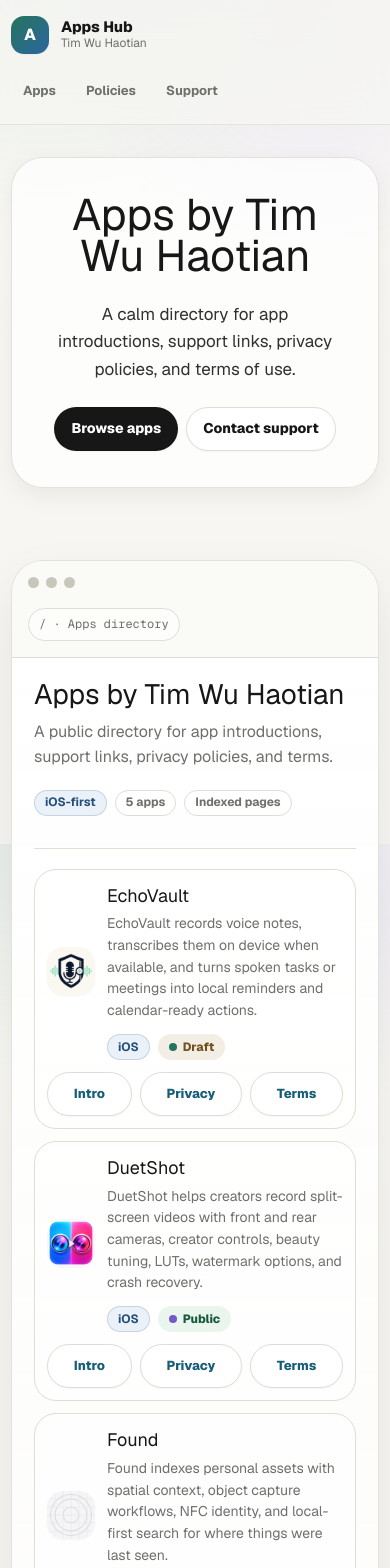
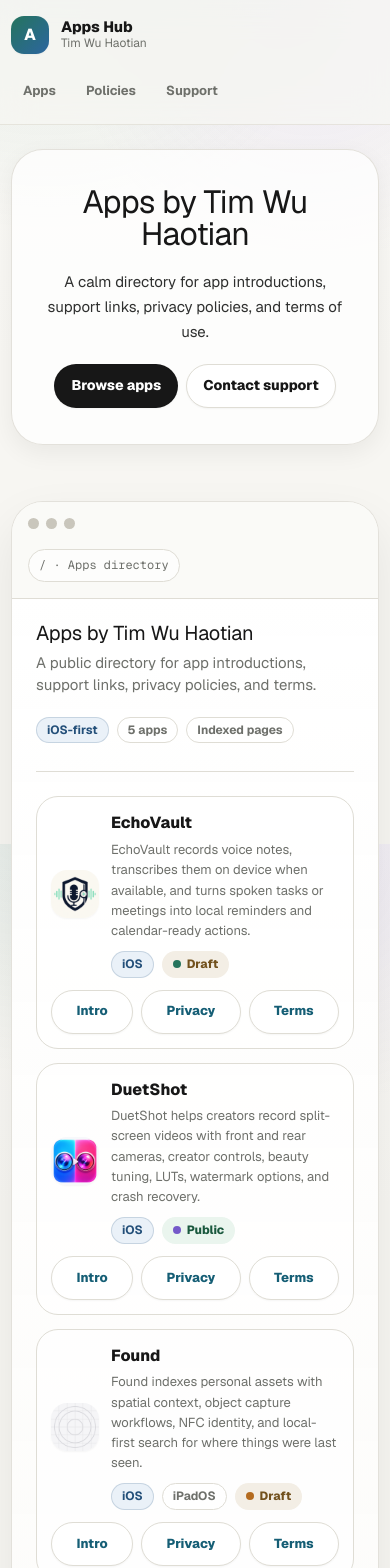
Before and after one commit to timwuhaotian/apps-timwuhaotian-site, a Next.js app: page / in a window 390 px wide. Shown: the top 1568 px of the page. Built offline with nearby package versions, Linux system fonts and the light colour scheme; no server answers.

Commit message:
refactor: update global component spacing, typography, and responsive layout styles

```diff
--- a/src/app/globals.css
+++ b/src/app/globals.css
@@ -177,11 +177,11 @@ blockquote {
 }
 
 .main-stack {
-  padding: 56px 0 72px;
+  padding: 48px 0 72px;
 }
 
 .hero {
-  margin-bottom: 72px;
+  margin-bottom: 56px;
 }
 
 .hero-card,
@@ -196,27 +196,27 @@ blockquote {
 }
 
 .hero-card {
-  min-height: 360px;
-  padding: clamp(36px, 6vw, 72px);
+  min-height: 320px;
+  padding: clamp(40px, 7vw, 80px) clamp(36px, 6vw, 72px);
   display: grid;
   align-content: center;
   justify-items: center;
   text-align: center;
-  gap: 24px;
+  gap: 20px;
 }
 
 .hero-card h1 {
   max-width: 680px;
-  font-size: clamp(44px, 8vw, 80px);
-  line-height: 0.94;
-  letter-spacing: 0;
+  font-size: clamp(40px, 7vw, 72px);
+  line-height: 1;
+  letter-spacing: -0.02em;
 }
 
 .hero-lede {
-  max-width: 680px;
+  max-width: 600px;
   color: var(--ink-soft);
-  font-size: clamp(17px, 2vw, 21px);
-  line-height: 1.62;
+  font-size: clamp(16px, 1.8vw, 19px);
+  line-height: 1.65;
 }
 
 .hero-actions,
@@ -291,7 +291,7 @@ blockquote {
 .feature-list,
 .policy-content {
   display: grid;
-  gap: 12px;
+  gap: 14px;
 }
 
 .app-icon {
@@ -311,6 +311,11 @@ blockquote {
   color: var(--muted);
 }
 
+.section-summary {
+  font-size: 15px;
+  line-height: 1.5;
+}
+
 .dot {
   width: 8px;
   height: 8px;
@@ -324,14 +329,14 @@ blockquote {
 }
 
 .browser-bar {
-  min-height: 54px;
+  min-height: 52px;
   border-bottom: 1px solid var(--line);
   background: rgb(251 250 247 / 82%);
   display: flex;
   align-items: center;
   justify-content: space-between;
   gap: 20px;
-  padding: 0 20px;
+  padding: 0 24px;
 }
 
 .browser-dots {
@@ -357,7 +362,7 @@ blockquote {
 }
 
 .directory-body {
-  padding: clamp(22px, 4vw, 40px);
+  padding: clamp(24px, 4vw, 44px);
   background:
     linear-gradient(180deg, rgb(255 255 255 / 92%), rgb(251 250 247 / 84%)),
     var(--surface);
@@ -368,16 +373,16 @@ blockquote {
   grid-template-columns: 1fr auto;
   align-items: end;
   gap: 20px;
-  margin-bottom: 20px;
+  margin-bottom: 24px;
   border-bottom: 1px solid var(--line);
-  padding-bottom: 32px;
+  padding-bottom: 28px;
 }
 
 .directory-top h2 {
-  margin-bottom: 12px;
-  font-size: clamp(28px, 4vw, 42px);
-  line-height: 1;
-  letter-spacing: 0;
+  margin-bottom: 8px;
+  font-size: clamp(24px, 3.5vw, 36px);
+  line-height: 1.05;
+  letter-spacing: -0.01em;
 }
 
 .directory-controls,
@@ -395,7 +400,7 @@ blockquote {
   border: 1px solid var(--line);
   border-radius: var(--radius-lg);
   background: rgb(255 255 255 / 76%);
-  padding: 16px;
+  padding: 18px;
 }
 
 .directory-row .app-icon {
@@ -405,7 +410,8 @@ blockquote {
 }
 
 .directory-row h2 {
-  font-size: 18px;
+  font-size: 17px;
+  font-weight: 720;
 }
 
 .app-icon-link {
@@ -435,7 +441,7 @@ blockquote {
 
 .row-meta {
   align-items: center;
-  margin-top: 12px;
+  margin-top: 10px;
 }
 
 .row-actions {
@@ -451,7 +457,7 @@ blockquote {
   gap: 6px;
   border: 1px solid transparent;
   border-radius: 999px;
-  padding: 0 10px;
+  padding: 3px 10px;
   font-size: 12px;
   font-weight: 720;
   white-space: nowrap;
@@ -485,9 +491,9 @@ blockquote {
   display: flex;
   align-items: center;
   gap: 8px;
-  margin-bottom: 16px;
+  margin-bottom: 20px;
   color: var(--muted);
-  font-size: 12px;
+  font-size: 13px;
   font-weight: 680;
 }
 
@@ -500,19 +506,19 @@ blockquote {
 .intro-preview {
   display: grid;
   grid-template-columns: minmax(0, 0.84fr) minmax(280px, 0.56fr);
-  gap: 32px;
+  gap: 36px;
   align-items: start;
 }
 
 .intro-main {
   display: grid;
-  gap: 20px;
+  gap: 24px;
 }
 
 .intro-heading {
   display: grid;
   grid-template-columns: 74px 1fr;
-  gap: 16px;
+  gap: 18px;
   align-items: center;
 }
 
@@ -522,37 +528,47 @@ blockquote {
   border-radius: 23px;
 }
 
+.intro-heading h1 {
+  font-size: clamp(26px, 3.5vw, 36px);
+  font-weight: 760;
+  line-height: 1.1;
+  letter-spacing: -0.01em;
+}
+
 .intro-heading p {
-  margin-top: 8px;
+  margin-top: 6px;
   color: var(--muted);
+  font-size: 15px;
+  line-height: 1.4;
 }
 
 .feature-item {
   display: grid;
-  grid-template-columns: 28px 1fr;
-  gap: 12px;
-  align-items: center;
+  grid-template-columns: 30px 1fr;
+  gap: 14px;
+  align-items: start;
   border: 1px solid var(--line);
   border-radius: var(--radius-md);
   background: rgb(255 255 255 / 70%);
-  padding: 16px;
+  padding: 18px 20px;
 }
 
 .feature-check {
-  width: 28px;
-  height: 28px;
+  width: 30px;
+  height: 30px;
   border-radius: 999px;
   display: grid;
   place-items: center;
   background: color-mix(in srgb, var(--app-accent, #25745d) 12%, white);
   color: var(--app-accent, #25745d);
+  font-size: 14px;
   font-weight: 800;
 }
 
 .feature-item p {
   color: var(--ink-soft);
   font-size: 15px;
-  line-height: 1.45;
+  line-height: 1.5;
 }
 
 .screenshot-stack {
@@ -608,17 +624,18 @@ blockquote {
 
 .side-card {
   border-radius: var(--radius-lg);
-  padding: 20px;
+  padding: 22px 24px;
 }
 
 .side-card h2 {
-  margin-bottom: 12px;
+  margin-bottom: 14px;
   font-size: 15px;
+  font-weight: 720;
 }
 
 .side-card dl {
   display: grid;
-  gap: 12px;
+  gap: 14px;
   margin: 0;
 }
 
@@ -627,7 +644,7 @@ blockquote {
   justify-content: space-between;
   gap: 16px;
   border-bottom: 1px solid var(--line);
-  padding-bottom: 12px;
+  padding-bottom: 14px;
   font-size: 13px;
 }
 
@@ -650,40 +667,52 @@ blockquote {
 .policy-top {
   border-bottom: 1px solid var(--line);
   background: linear-gradient(180deg, rgb(241 239 233 / 60%), rgb(255 255 255 / 0%));
-  padding: 20px;
+  padding: 28px 32px;
 }
 
 .policy-top h1 {
-  font-size: clamp(32px, 5vw, 54px);
-  line-height: 1.05;
-  letter-spacing: 0;
+  font-size: clamp(28px, 4vw, 44px);
+  line-height: 1.08;
+  letter-spacing: -0.01em;
 }
 
 .policy-meta {
-  margin-top: 8px;
+  margin-top: 10px;
   font-size: 13px;
+  line-height: 1.5;
 }
 
 .policy-content {
-  padding: 20px;
-  gap: 18px;
+  padding: 28px 32px;
+}
+
+.policy-content section {
+  display: grid;
+  gap: 8px;
+}
+
+.policy-content section + section {
+  margin-top: 12px;
 }
 
 .policy-content h2 {
-  margin-bottom: 6px;
-  font-size: 15px;
+  margin-bottom: 0;
+  font-size: 16px;
+  font-weight: 720;
 }
 
 .policy-content p {
   font-size: 14px;
-  line-height: 1.7;
+  line-height: 1.75;
+  max-width: 72ch;
 }
 
 .site-footer {
   border-top: 1px solid var(--line);
-  padding: 32px 0;
+  padding: 28px 0;
   color: var(--muted);
   font-size: 13px;
+  line-height: 1.5;
 }
 
 .site-footer .page-shell {
@@ -720,7 +749,8 @@ blockquote {
   }
 
   .main-stack {
-    padding-top: 32px;
+    padding-top: 24px;
+    padding-bottom: 48px;
   }
 
   .site-header {
@@ -740,22 +770,43 @@ blockquote {
 
   .hero-card {
     min-height: auto;
+    padding: 36px 24px;
+  }
+
+  .hero-card h1 {
+    font-size: clamp(32px, 8vw, 44px);
+  }
+
+  .hero-lede {
+    font-size: 15px;
   }
 
   .directory-top {
     grid-template-columns: 1fr;
   }
 
+  .directory-top h2 {
+    font-size: clamp(20px, 5vw, 28px);
+  }
+
   .directory-row {
     grid-template-columns: 48px 1fr;
     gap: 12px;
-    padding: 12px;
+    padding: 14px;
   }
 
   .directory-row .app-icon {
     width: 48px;
     height: 48px;
     border-radius: 16px;
+  }
+
+  .directory-row h2 {
+    font-size: 16px;
+  }
+
+  .directory-row p {
+    font-size: 13px;
   }
 
   .row-actions {
@@ -771,6 +822,30 @@ blockquote {
     grid-template-columns: 1fr;
   }
 
+  .intro-heading h1 {
+    font-size: clamp(22px, 6vw, 30px);
+  }
+
+  .intro-heading p {
+    font-size: 14px;
+  }
+
+  .intro-main {
+    gap: 20px;
+  }
+
+  .feature-item {
+    padding: 14px 16px;
+  }
+
+  .feature-item p {
+    font-size: 14px;
+  }
+
+  .side-card {
+    padding: 18px;
+  }
+
   .browser-bar {
     align-items: flex-start;
     flex-direction: column;
@@ -782,6 +857,15 @@ blockquote {
     overflow: hidden;
     text-overflow: ellipsis;
     white-space: nowrap;
+  }
+
+  .policy-top {
+    padding: 20px;
+  }
+
+  .policy-content {
+    padding: 20px;
+    gap: 20px;
   }
 }
 
```
